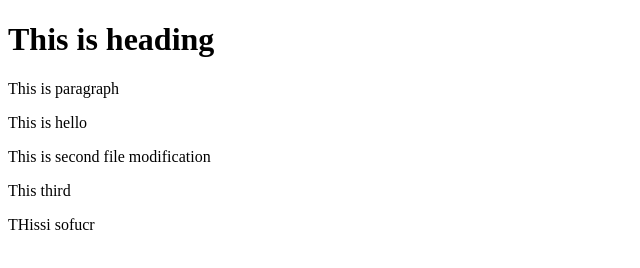
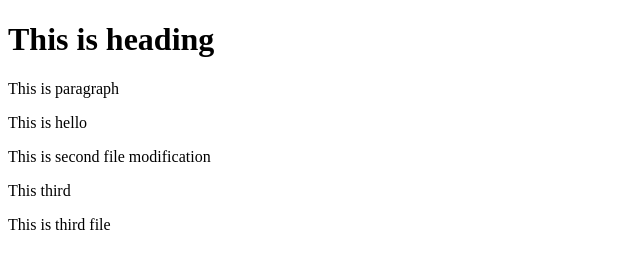
Before and after one commit to Tetris27/GITsample, a plain HTML site: page index.html in a window 1280 px wide. Shown: the full height of the page, 0-640 px from the left. Drawn offline with Linux system fonts and the light colour scheme.

Commit message:
modified 5th line

```diff
--- a/index.html
+++ b/index.html
@@ -11,6 +11,6 @@
     <p>This is hello</p>
     <p>This is second file modification</p>
     <p>This third</p>
-    <p>THissi sofucr</p>
+    <p>This is third file</p>
 </body>
 </html>
```
